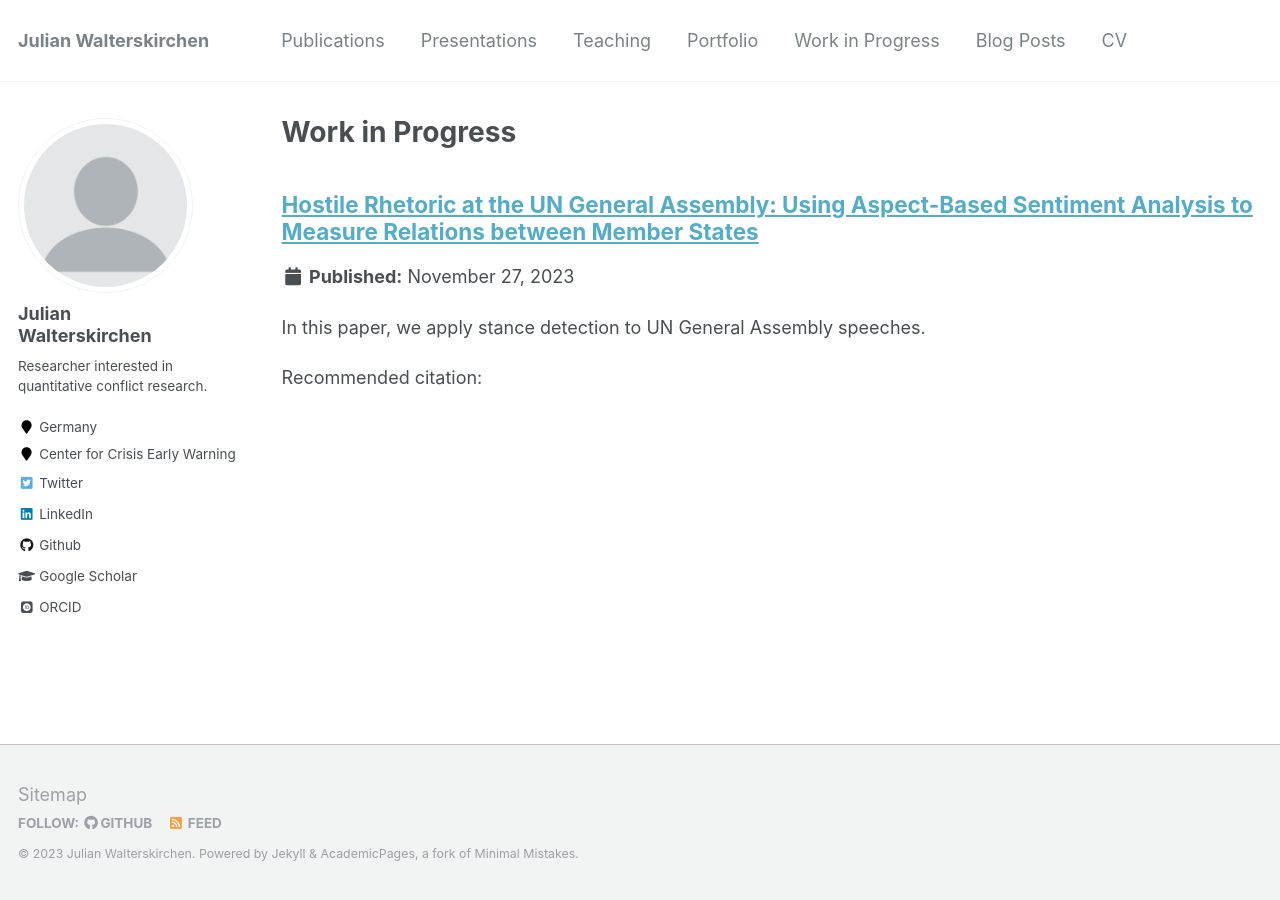
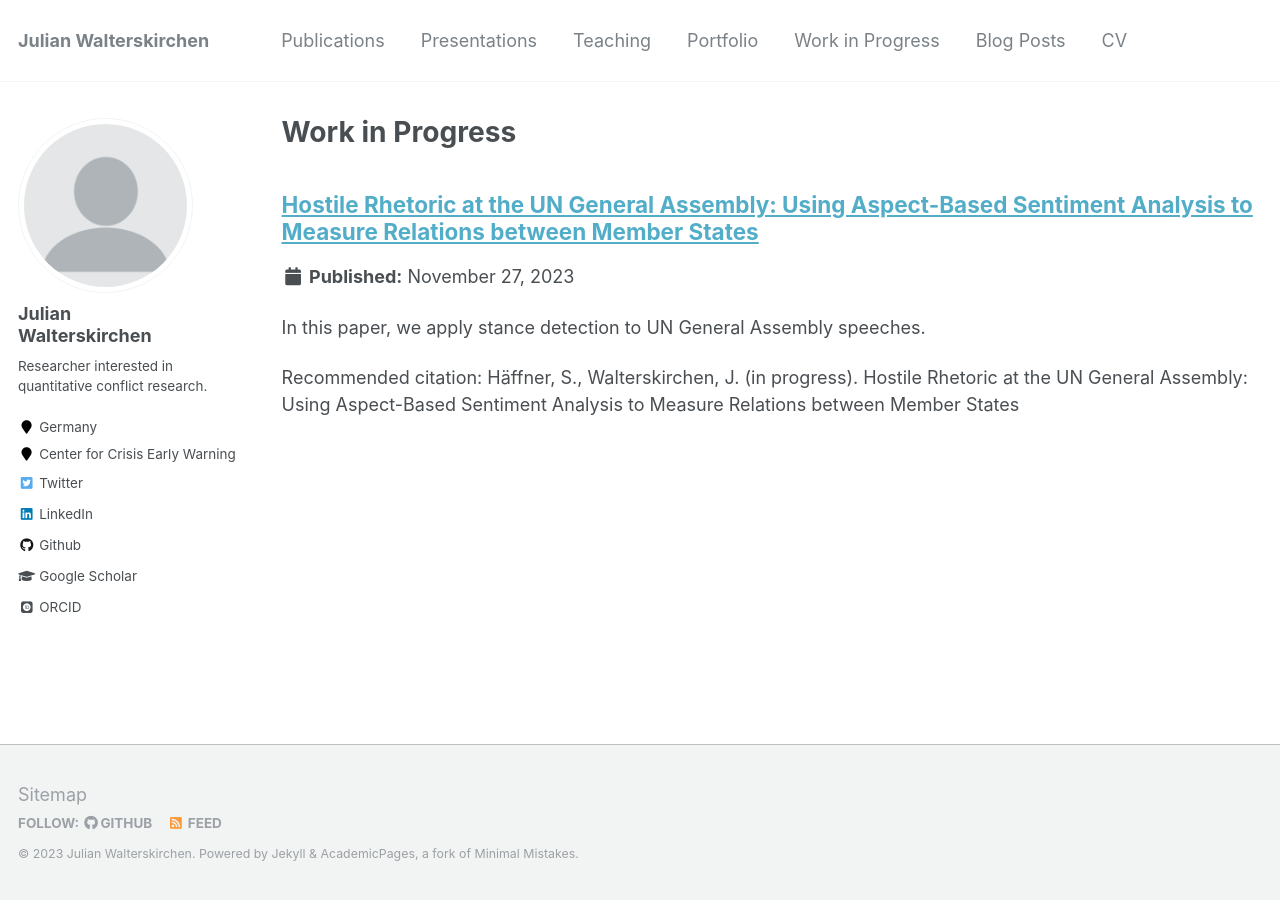
Before and after one commit to jwalterskirchen/jwalterskirchen.github.io, a Jekyll site: the page built from _pages/workinprogress.md, in a window 1280 px wide. Built offline with Jekyll 4.4.1, drawn with Linux system fonts in a browser that asks for light colours; some web fonts are replaced.

Commit message:
Update unga.md

```diff
--- a/_workinprogress/unga.md
+++ b/_workinprogress/unga.md
@@ -6,5 +6,5 @@ excerpt: 'In this paper, we apply stance detection to UN General Assembly speech
 date: 2023-11-27
 venue: 'Not Published'
 paperurl: ''
-citation: ''
+citation: 'Häffner, S., Walterskirchen, J. (in progress). Hostile Rhetoric at the UN General Assembly: Using Aspect-Based Sentiment Analysis to Measure Relations between Member States'
 ---
```
